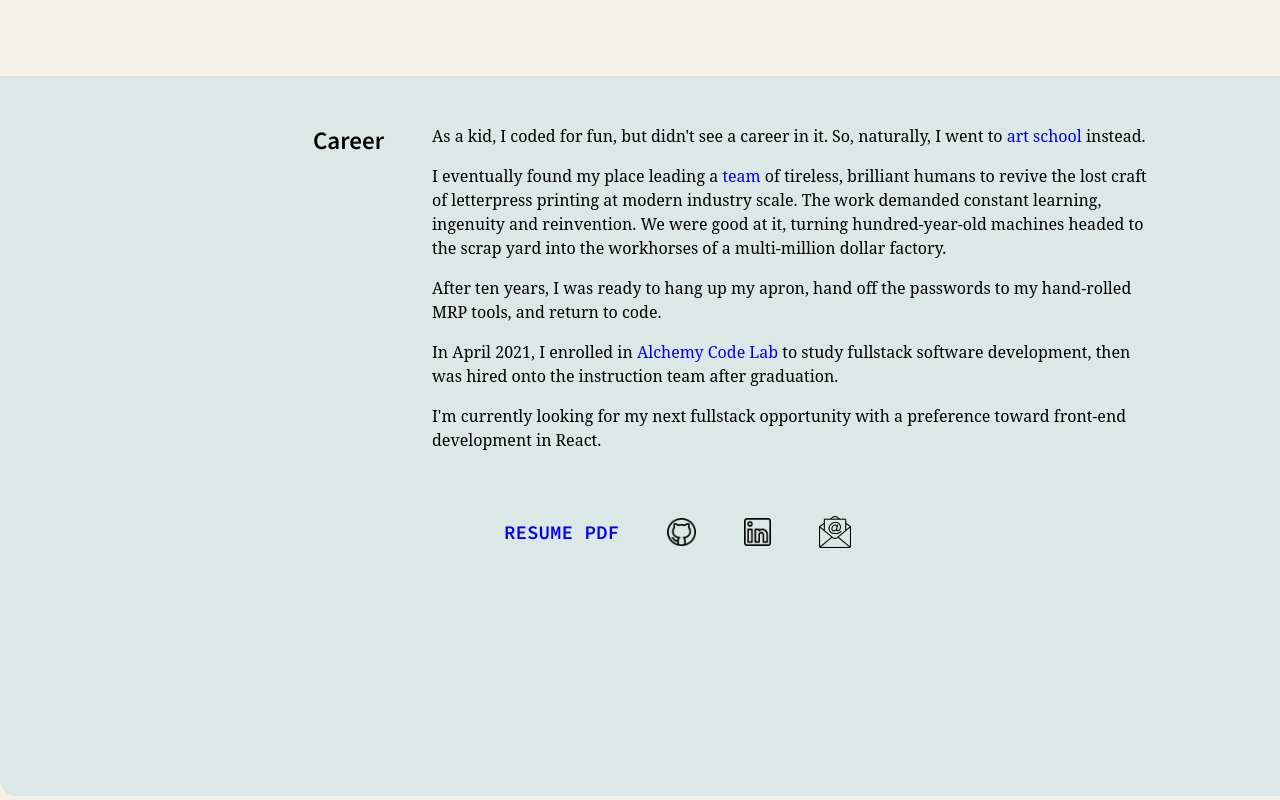
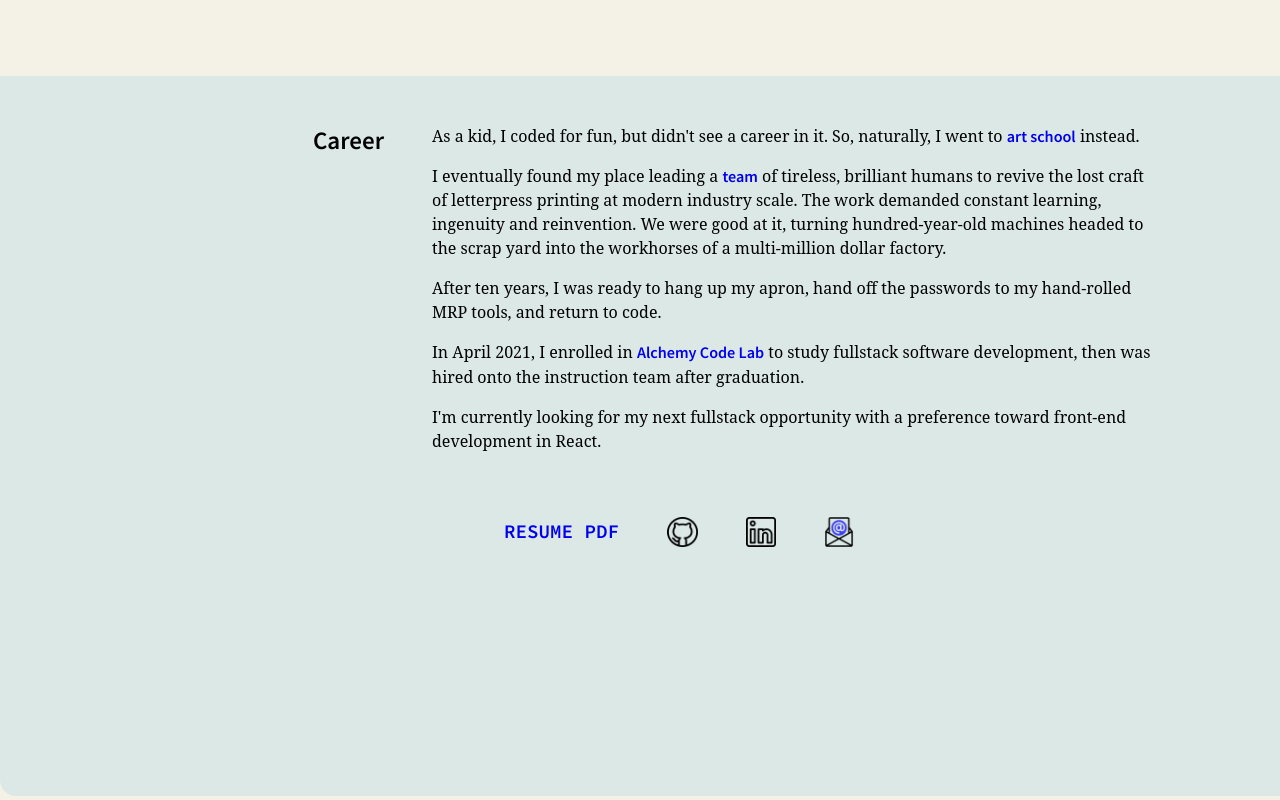
Before and after one commit to djdrakos/portfolio, a React (Create React App) app: page / in a window 1280 px wide. Shown: the part 1700-2500 px from the top of the page. Built offline with nearby package versions, Linux system fonts and the light colour scheme; a web font is replaced by a local one.

Commit message:
update social icons

```diff
--- a/src/components/App/App.css
+++ b/src/components/App/App.css
@@ -70,7 +70,12 @@ h1 strong {
   column-gap: var(--gap100);
   padding-top: var(--gap100);
   padding-left: var(--gap150);
-  padding-bottom: .4rem;
+  padding-bottom: .5rem;
+  align-items: stretch;
+}
+
+.social a:hover img {
+  border: none;
 }
 
 .resume {
@@ -78,18 +83,16 @@ h1 strong {
   font-family: 'Source Code Pro', monospace;
   font-weight: 600;
   text-transform: uppercase;
+  /* border-bottom-width: .1rem;
+  border-bottom-color: rgba( 0, 0, 0, 0); */
 }
 
-img.github {
-  width: 1.8rem;
+.resume {
+  border-bottom-color: inherit
 }
 
-img.linkedin {
-  width: 1.7rem;
-}
-
-img.email {
-  width: 2rem;
+.social img {
+  width: 1.9rem;
 }
 
 .wrapper.spiral {
--- a/src/components/Career.js
+++ b/src/components/Career.js
@@ -43,3 +43,4 @@ export default function Career() {
 //<p>
 //<strong>Debugging:</strong> repairing a worn relay that connects the light beam safety guard on the paper trimmer, using a water-stained photocopy of a wiring diagram from 1967 in German.
 //</p>
+//<a target="_blank" href="https://icons8.com/icon/K5fFJa77Yo3h/email">Email</a> icon by <a target="_blank" href="https://icons8.com">Icons8</a>
--- a/src/components/TechStack.js
+++ b/src/components/TechStack.js
@@ -5,7 +5,7 @@ export default function TechStack() {
     <Section title="Tech Stack">
       <h5>Lorem Ipsum</h5>
       <p>dolor sit amet, consectetur adipiscing elit. Phasellus porta et diam in vestibulum. Aliquam nunc enim, condimentum in volutpat viverra, ultricies non sem. Phasellus eu nisi mauris. Nunc at molestie enim. Curabitur finibus suscipit felis ut congue. Phasellus sed justo velit. Aenean neque purus, fermentum sit amet scelerisque tempus, ultrices eget massa. Etiam eget ante augue.</p>
-      <p>Vivamus eu orci id nisl cursus fermentum in sed elit. Vestibulum ante ipsum primis in faucibus orci luctus et ultrices posuere cubilia curae; Morbi efficitur nunc a quam faucibus egestas. Pellentesque viverra arcu eu suscipit sollicitudin. Aenean non nulla fringilla, dignissim nisi eu, egestas leo. Integer vitae vulputate dui. Aliquam dolor lectus, blandit maximus tortor ut, tempor vehicula augue. Quisque vestibulum magna non ipsum luctus, in rhoncus sem egestas. Nam molestie non diam vitae efficitur. Nunc rutrum ex varius felis pharetra, ut lobortis erat malesuada.</p>
+      <p>Vivamus eu orci id nisl cursus fermentum in sed elit. Vestibulum ante ipsum primis in faucibus orci luctus et ultrices posuere cubilia curae; Morbi efficitur nunc a quam faucibus egestas. Pellentesque viverra arcu eu suscipit sollicitudin. Aenean non nulla fringilla, dignissim nisi eu, egestas leo. Integer vitae vulputate dui. Aliquam dolor lectus, blandit maximus tortor ut, tempor vehicula augue.</p>
     </Section>
   )
 }
--- a/src/styles/index.css
+++ b/src/styles/index.css
@@ -90,8 +90,16 @@ small, .text_small {
 
 a {
   text-decoration: none;
+  font-family: 'Source Sans Pro', sans-serif;
+  font-size: 101%;
+  font-weight: 600;
+  -webkit-transition: all .1s;
+  -moz-transition: all .1s;
+  -o-transition: all .1s;
+  transition: all .1s;
 }
 
 a:hover {
-  text-decoration: underline;
+  border-bottom-style: solid;
+  border-bottom-width: .1rem;
 }
```
Also changed, not shown: src/assets/email.png, src/assets/icons8-linkedin-100.png (added).
